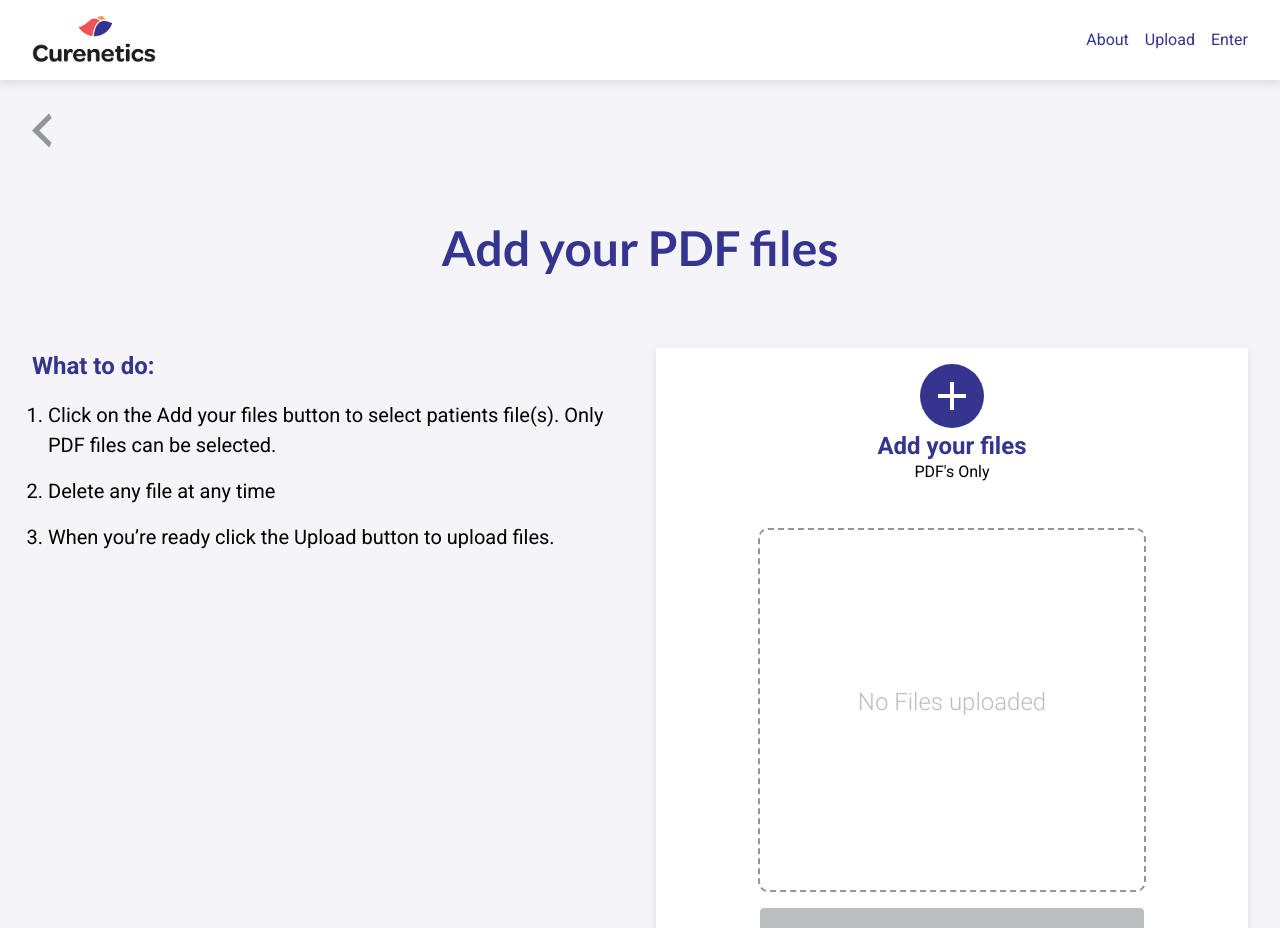
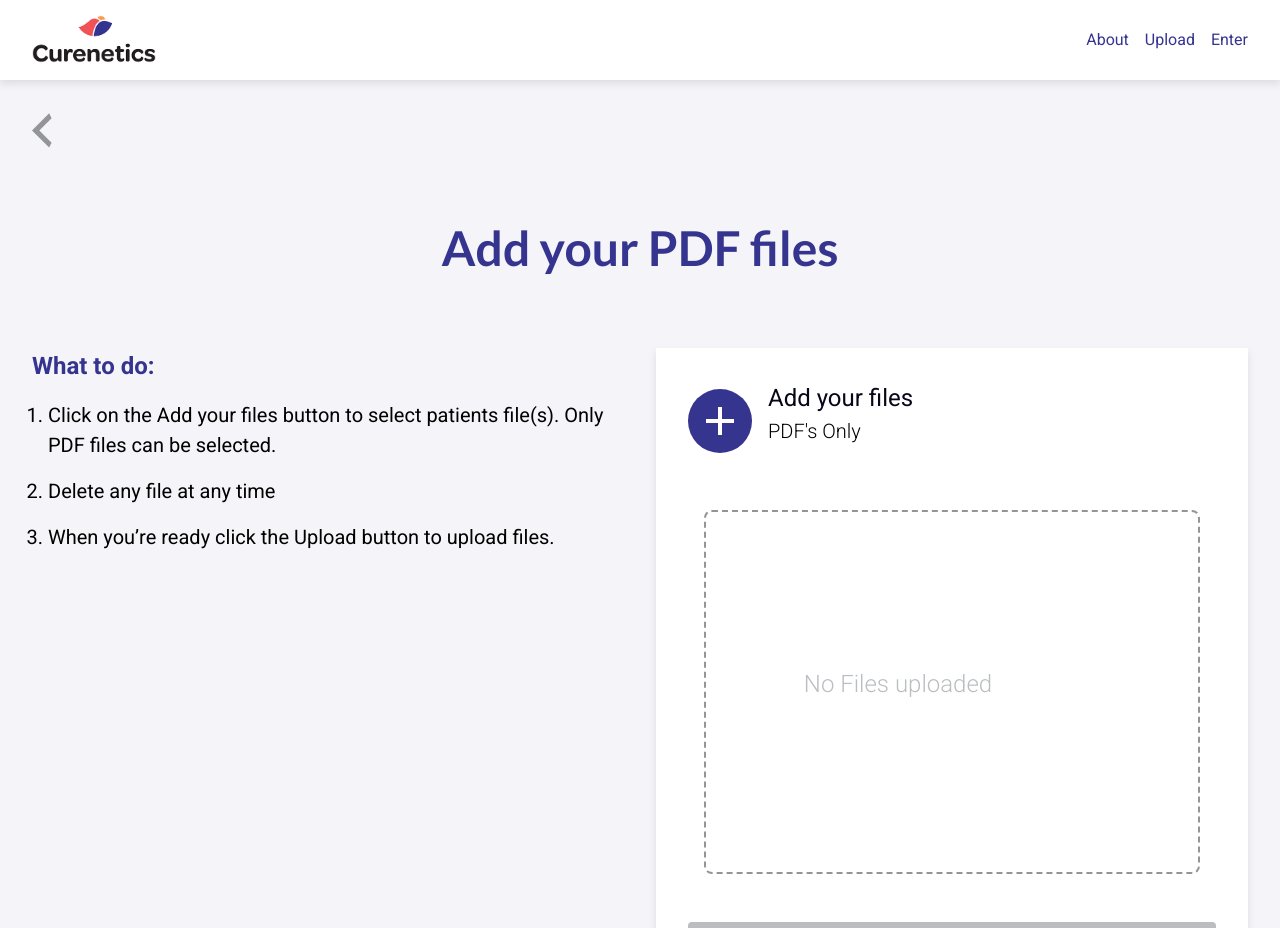
Before and after one commit to yalla-coop/curenetics, a React (Create React App) app: page /upload in a window 1280 px wide. Shown: the top 928 px of the page. Built offline with nearby package versions, Linux system fonts and the light colour scheme.

Commit message:
upload page amends

```diff
--- a/src/components/common/Buttons.js
+++ b/src/components/common/Buttons.js
@@ -123,12 +123,18 @@ export const Crumb = styled(Link)`
 `;
 
 export const BigButton = styled(Button)`
-  width: 30vw;
+  width: 100%;
+  max-width: 300px;
+  margin: 0 auto;
+  display: block;
   &:disabled {
     background-color: ${colors.disabled};
   }
-  @media (max-width: ${breakpoint.tablet}) {
-    width: 50vw;
+  @media only screen and (min-width: ${breakpoint.small}) {
+    max-width: 300px;
+  }
+  @media (min-width: ${breakpoint.tablet}) {
+    max-width: 100%;
   }
 `;
 
--- a/src/components/common/Layout.js
+++ b/src/components/common/Layout.js
@@ -79,10 +79,7 @@ export const PatientCard = styled.div`
 
 export const UploadCard = styled.div`
   ${cardMixin};
-  display: flex;
-  flex-direction: column;
-  justify-content: center;
-  align-items: center;
+  padding: 2rem;
   margin-bottom: 2rem;
 `;
 
--- a/src/components/pages/upload/index.js
+++ b/src/components/pages/upload/index.js
@@ -3,14 +3,14 @@ import { Link } from "react-router-dom";
 import styled from "styled-components";
 import InputBox from "./input";
 import Item from "./listItem";
-import { Box, Span } from "./styles";
+import { CardHeader, CardContent, DottedBox, Span } from "./uploadStyles";
 import filenameCheck from "../../../helpers";
 
 import Chevron from "../../common/icons/Chevron";
 import Plus from "../../common/icons/Plus";
 
 import { BreadCrumb, sectionMixin, Header, columnMixin, Article, UploadCard } from "../../common/Layout";
-import { Title, SubHeading, OL, LI } from "../../common/Typography";
+import { Title, SubHeading, Paragraph, OL, LI } from "../../common/Typography";
 import { Crumb, buttonReset, IconButton, BigButton } from "../../common/Buttons";
 
 import { breakpoint, colors } from "../../../styles/globalStyles";
@@ -35,6 +35,11 @@ const EnterLink = styled(Link)`
   ${buttonReset};
   display: flex;
   align-items: center;
+`;
+
+const AddFiles = styled(SubHeading)`
+  color: ${colors.black};
+  font-weight: 400;
 `;
 
 const UploadButton = styled(IconButton)`
@@ -94,14 +99,19 @@ const Upload = () => {
 
         <UploadColumn>
           <UploadCard>
-            <InputBox onChange={selectFiles} ref={inputRef} />
-            <UploadButton isSolid aria-label='Upload PDF'>
-              <Plus fill={colors.white} width={48} onClick={() => onButtonClick()} />
-            </UploadButton>
 
-            <SubHeading>Add your files</SubHeading>
-            <span>PDF&apos;s Only</span>
-            <Box>
+            <CardHeader>
+              <InputBox onChange={selectFiles} ref={inputRef} />
+              <UploadButton onClick={() => onButtonClick()} isSolid aria-label='Upload PDF'>
+                <Plus fill={colors.white} width={48} />
+              </UploadButton>
+              <CardContent>
+                <AddFiles>Add your files</AddFiles>
+                <Paragraph isLight>PDF&apos;s Only</Paragraph>
+              </CardContent>
+            </CardHeader>
+
+            <DottedBox>
               {filenames.length ? (
                 filenames.map(file => {
                   const bgcolor = file.name.endsWith(".pdf") ? "yes" : "No";
@@ -110,7 +120,8 @@ const Upload = () => {
               ) : (
                 <Span>No Files uploaded</Span>
               )}
-            </Box>
+            </DottedBox>
+
             <BigButton
               // button is disabled if there are no files selected or the file isn't a pdf
               disabled={filenameCheck(filenames) !== filenames.length || filenames.length === 0}>
--- a/src/components/pages/upload/styles.js
+++ b/src/components/pages/upload/uploadStyles.js
@@ -1,20 +1,35 @@
 import styled from "styled-components";
 import { colors, fontFamily, font, breakpoint } from "../../../styles/globalStyles";
 
-export const Box = styled.div`
-  width: 30vw;
+// can have mulitple headers i believe...
+export const CardHeader = styled.header`
+  display: flex;
+  align-items: center;
+`;
+
+export const CardContent = styled.div`
+  display: flex;
+  flex-direction: column;
+  justify-content: space-between;
+  margin-left: 1rem;
+`;
+
+
+export const DottedBox = styled.div`
   height: 45vh;
+  max-height: 300px;
   border: 2px dashed ${colors.grey};
-  border-radius: 10px;
-  margin: 1rem;
-  margin-top: 3rem;
+  border-radius: 0.5rem;
+  margin: 3rem 1rem;
   overflow: auto;
   justify-content: center;
-  @media (max-width: ${breakpoint.tablet}) {
-    width: 50vw;
-    height: 35vh;
+  @media (min-width: ${breakpoint.tablet}) {
+    height: 45vh;
+    max-height: 400px;
   }
 `;
+
+
 export const Span = styled.span`
   display: flex;
   width: 30vw;
@@ -30,6 +45,7 @@ export const Span = styled.span`
     margin-left: 12vw;
   }
 `;
+
 export const Wrapper = styled.div`
   display: flex;
   flex-direction: column;
@@ -43,6 +59,7 @@ export const Main = styled.section`
   width: 100vw;
   justify-content: center;
 `;
+
 export const Button = styled.button`
 position: relative;
 top: 9vh;
```
